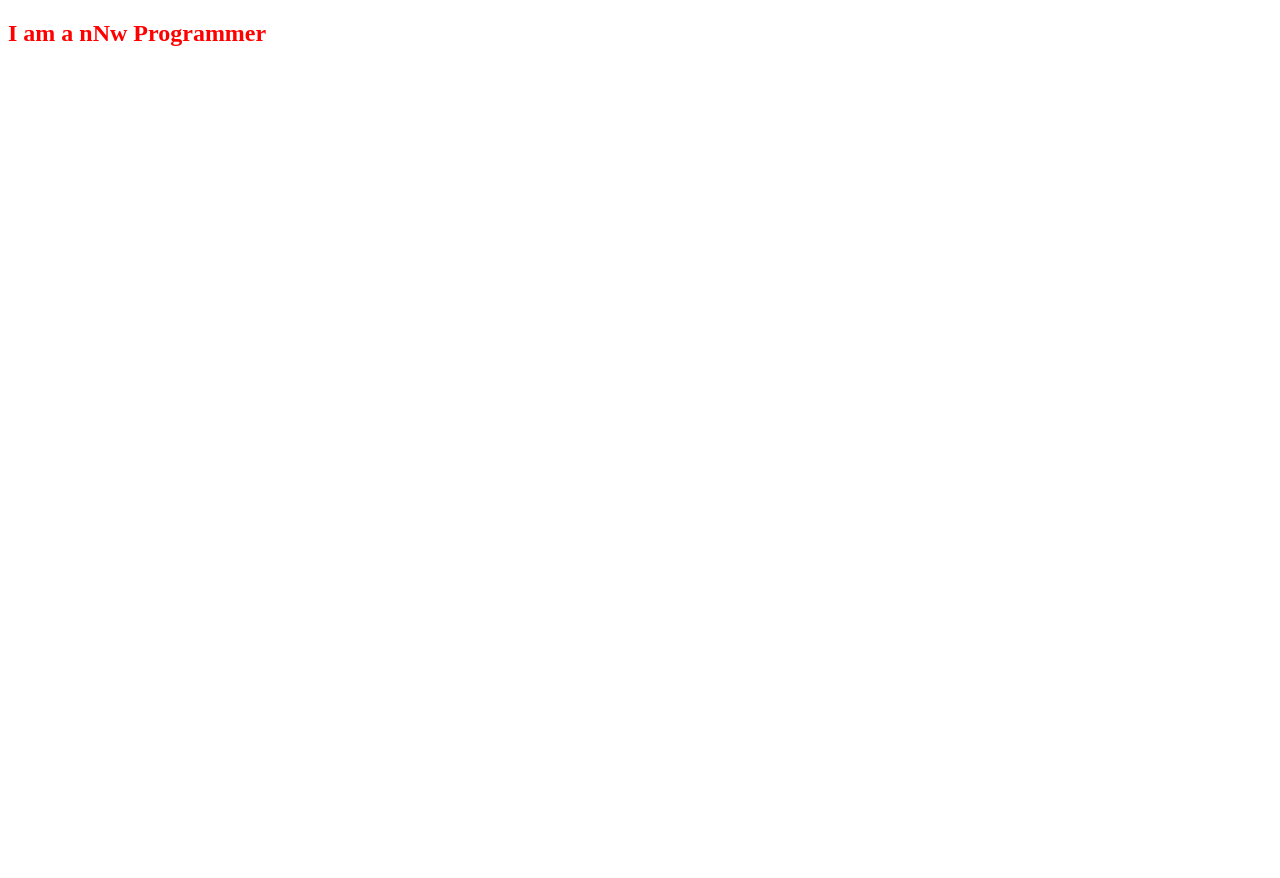
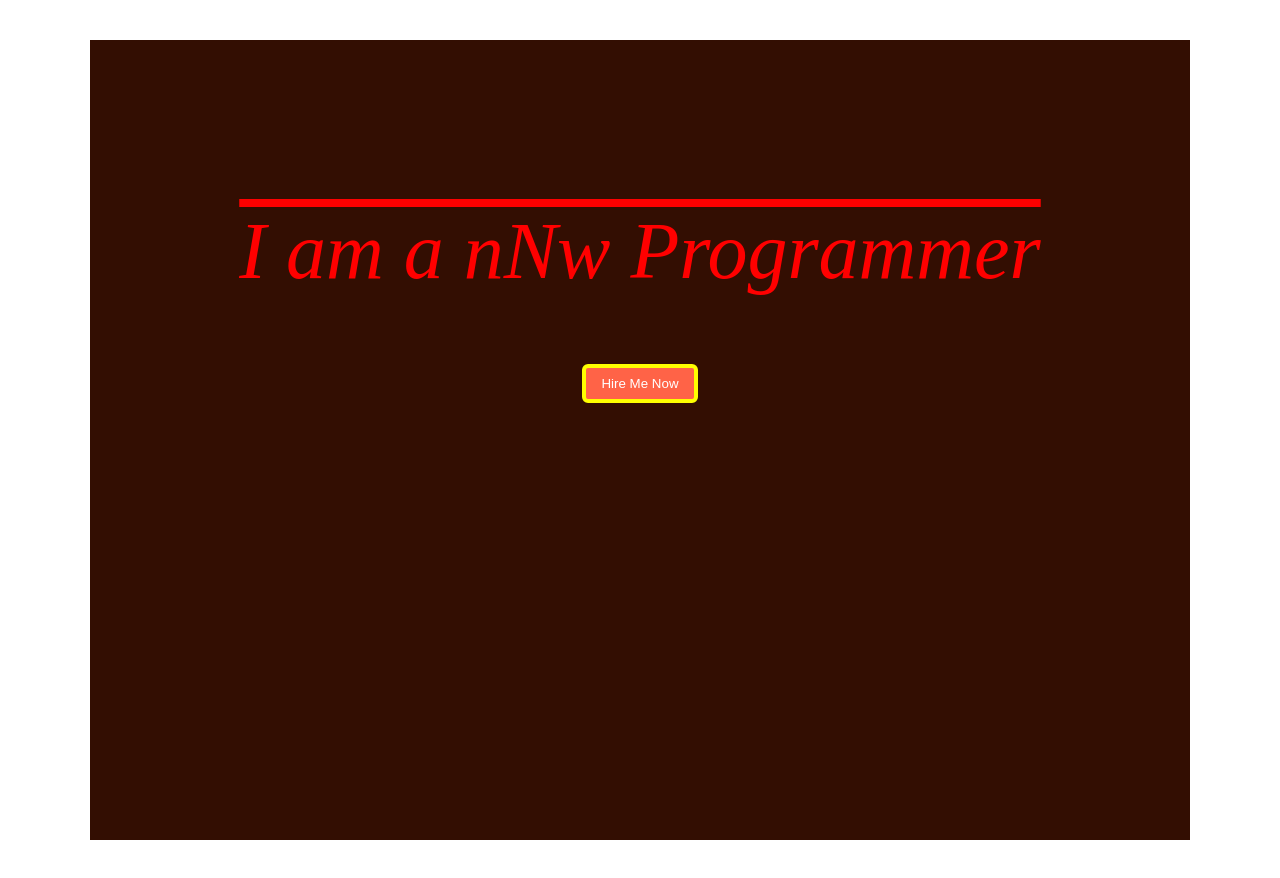
Before and after one commit to farhanasadika/html-css-conceptual, a plain HTML site: page index.html in a window 1280 px wide. Before the commit the page ends 800 px from the top, so only its background shows below. Drawn offline with Linux system fonts and the light colour scheme.

Commit message:
added background and designg button

```diff
--- a/index.html
+++ b/index.html
@@ -8,6 +8,11 @@
     <link rel="shortcut icon" href="https://img.icons8.com/?size=48&id=20909&format=png" type="image/x-icon">
 </head>
 <body>
-    <h2>I am a nNw Programmer</h2>
+    <div id="heading-parent">
+        <h2>I am a nNw Programmer</h2>
+        <div class="btn-parent">
+            <button class="btn">Hire Me Now</button>
+        </div>
+    </div>
 </body>
 </html>
--- a/style/style.css
+++ b/style/style.css
@@ -1,3 +1,32 @@
+*{
+
+}
 h2{
     color: red;
+    font-style:italic ;
+    font-weight: lighter;
+    font-family: 'Times New Roman', Times, serif;
+    text-decoration: overline;
+    font-size: 80px;
+    text-align: center;
 }
+#heading-parent{
+    background-color: rgb(51, 14, 2);
+    height: 600px;
+    padding: 100px 0;
+    max-width: 1100px;
+    margin: 40px;
+    margin-bottom: 200px;
+    margin-left: auto;
+    margin-right: auto;
+}
+.btn-parent{
+    text-align: center;
+}
+.btn{
+    background-color: tomato;
+    padding: 8px 15px;
+    color: white;
+    border: solid 4px yellow;
+    border-radius: 6px;
+}
```
